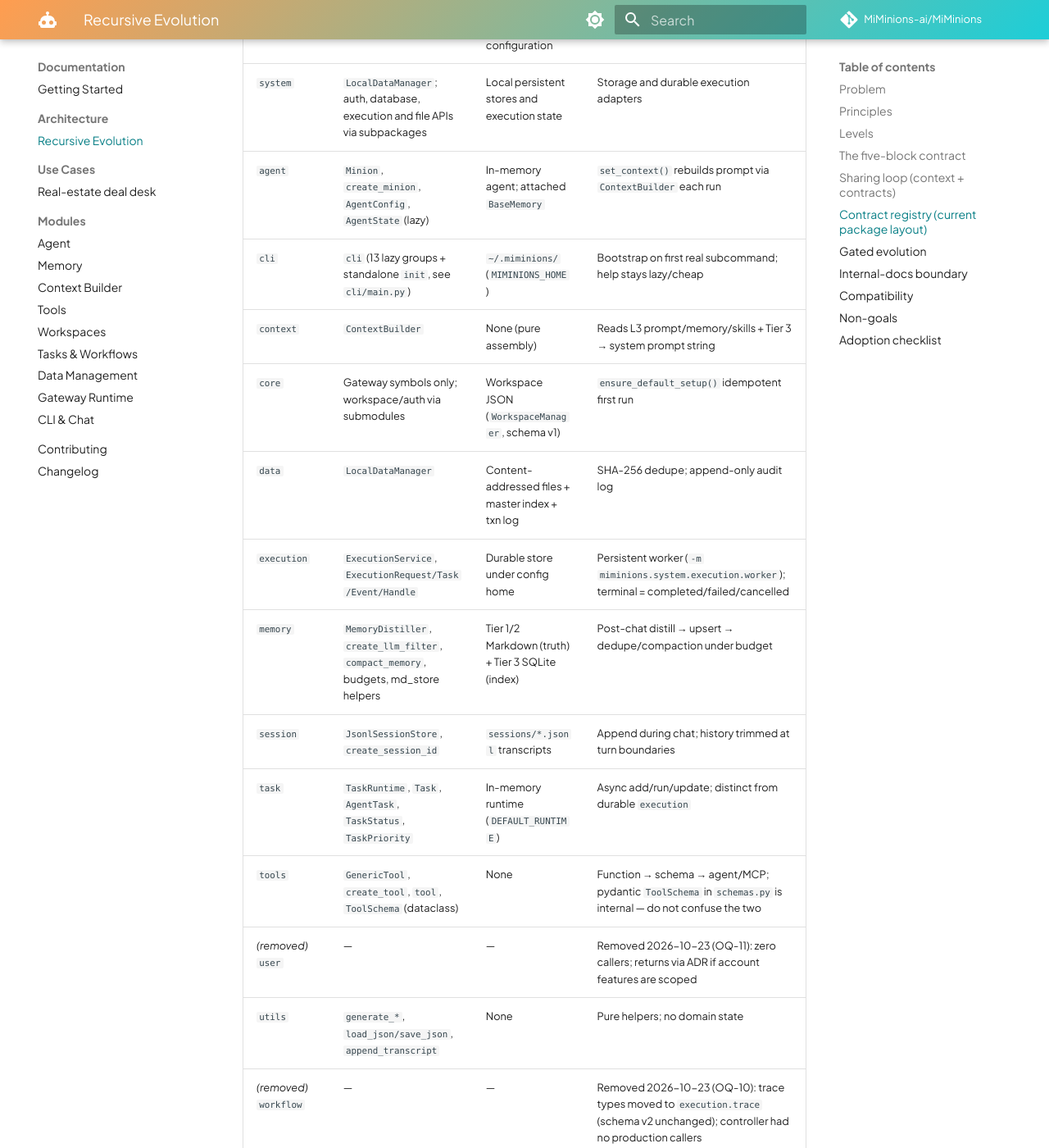
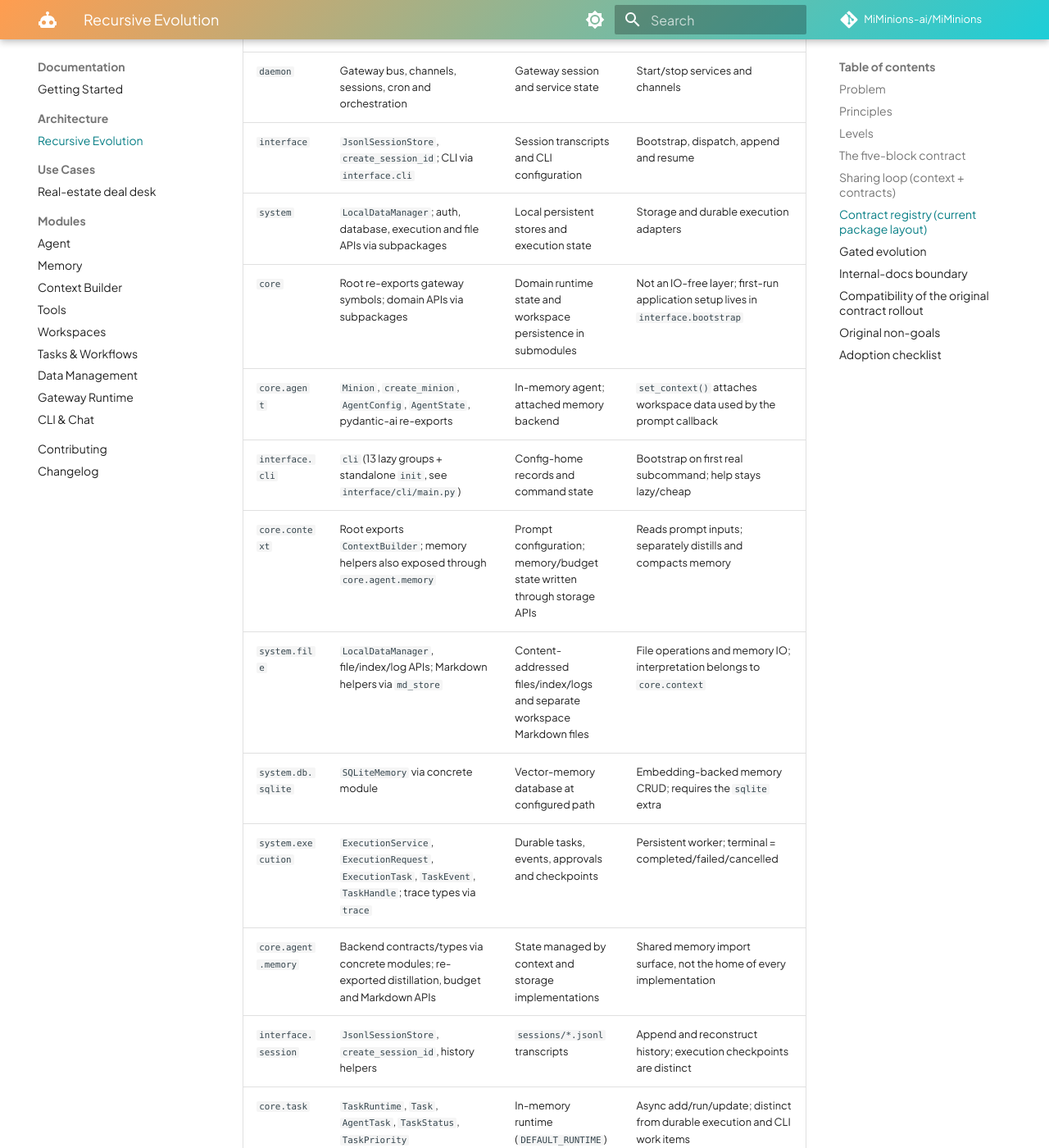
Before and after one commit to MiMinions-ai/MiMinions, an MkDocs documentation site: the page built from docs/architecture/recursive-evolution.md, in a window 1280 px wide and 1400 px high, scrolled down 3011 px. Shown: the whole window at 82% size. Built offline with MkDocs 1.6.1 and Material for MkDocs 9.7.7, drawn with Linux system fonts in a browser that asks for light colours; comment, search, counter and statistics services are not loaded; some of the changed text lies outside the part shown.

Commit message:
Refactor documentation across core, interface, and system packages
- Updated README files in core modules (agent, context, task, tool, workspace) to clarify purpose, responsibilities, and public surface.
- Enhanced agent memory documentation to specify backend contracts and memory lifecycle.
- Revised context documentation to detail prompt assembly and memory processing.
- Improved task module README to distinguish between in-memory and durable execution.
- Clarified tool module responsibilities and state management.
- Expanded workspace documentation to define project and workspace relationships.
- Updated daemon README to differentiate between gateway and execution instances.
- Enhanced interface documentation to clarify CLI structure and command responsibilities.
- Revised system documentation to better describe data management and execution services.
- Improved file storage documentation to clarify the separation of storage APIs and responsibilities.
- Updated utils documentation to reflect shared helper functions and their usage.

```diff
--- a/docs/architecture/recursive-evolution.md
+++ b/docs/architecture/recursive-evolution.md
@@ -15,7 +15,8 @@
 work must reverse-engineer intent. Unbounded growth + ungated sharing is the
 defect; the fix is structural, not more documentation volume.
 
-Evidence on `development` today:
+Evidence recorded at the original adoption (`f9e466b`, historical rather than
+the current tree):
 
 - `src/miminions/execution/` is tracked and shipped (`ExecutionService`,
   durable local execution) but absent from `STRUCTURE.md`.
@@ -40,10 +41,10 @@
 3. **Stable evolution.** A contract change is explicit, versioned, and
    merged together with its contract-doc update and its gate. No silent
    drift: if code and contract disagree, CI fails.
-4. **Markdown is the source of truth.** Indexes (SQLite, `STRUCTURE.md`
-   tree, MkDocs nav) are derived views. This generalises the existing
-   memory rule ("Markdown is the source of truth; SQLite is a read-only
-   index") to the whole repo.
+4. **Markdown-first contracts.** Keep human-readable contracts and workspace
+   memory explicit rather than relying on an index to explain them. This is
+   not a claim that all SQLite databases are read-only or derived: global memory
+   receives writes, and the execution database owns durable task state.
 
 ## Levels
 
@@ -51,19 +52,22 @@
 |---|---|---|---|
 | L0 | Repo | This doc + `pyproject.toml` + CI | `miminions` 0.4.1, entry `miminions = miminions.interface.cli.main:main` |
 | L1 | Package | `STRUCTURE.md` import surface | `from miminions.core.agent import create_minion` |
-| L2 | Module | `src/miminions/<module>/README.md` | `memory`, `context`, `execution` |
+| L2 | Module | `src/miminions/<package>/README.md` | `core/context`, `system/execution`, `interface/cli` |
 | L3 | Workspace | `prompt/ memory/ skills/ sessions/ data/` (`WorkspaceLayout`) | Bootstrap files `AGENTS.md USER.md TOOLS.md IDENTITY.md` |
 | L4 | Session | `sessions/*.jsonl` → distiller | One chat, distilled on exit |
 
 ## The five-block contract
 
-Every level, and every L2 module, states exactly these blocks. A missing
-block means the level is not yet contracted — the gate reports it.
+Every level, and every L2 module, should state these five blocks. The current
+structure gate checks top-level package contract markers and exported-name
+mentions, the map/nav, and CLI registrations; it does not prove that every block
+exists or that dependency and state descriptions match runtime behavior.
 
 1. **Purpose** — one paragraph: what this owns, what it never does.
 2. **Public surface** — the only stable API (usually the package
    `__init__.py` `__all__`, a CLI group, or an on-disk layout). Callers
-   import from here; deep imports are unsupported.
+   import from here or from explicitly documented concrete modules. Undocumented
+   implementation helpers are not made public merely by having internal callers.
 3. **State** — what it owns on disk/in memory, and which artefact is the
    source of truth vs a derived index.
 4. **Lifecycle** — how it is created, how it changes, and how change
@@ -95,33 +99,38 @@
 
 ## Contract registry (current package layout)
 
-Public surface is the module `__init__.py` `__all__` unless noted. Full
-contracts live in each module `README.md`; this table is the index.
+Paths below are relative to `miminions`; public surface is the package
+`__init__.py` `__all__` unless noted. A re-export is an import convenience, not
+implementation ownership. Package READMEs describe current responsibilities,
+including existing cross-package dependencies.
 
 | Module | Public surface (stable) | State owner | Lifecycle / promotion |
 |---|---|---|---|
 | `daemon` | Gateway bus, channels, sessions, cron and orchestration | Gateway session and service state | Start/stop services and channels |
 | `interface` | `JsonlSessionStore`, `create_session_id`; CLI via `interface.cli` | Session transcripts and CLI configuration | Bootstrap, dispatch, append and resume |
 | `system` | `LocalDataManager`; auth, database, execution and file APIs via subpackages | Local persistent stores and execution state | Storage and durable execution adapters |
-| `agent` | `Minion`, `create_minion`, `AgentConfig`, `AgentState` (lazy) | In-memory agent; attached `BaseMemory` | `set_context()` rebuilds prompt via `ContextBuilder` each run |
-| `cli` | `cli` (13 lazy groups + standalone `init`, see `cli/main.py`) | `~/.miminions/` (`MIMINIONS_HOME`) | Bootstrap on first real subcommand; help stays lazy/cheap |
-| `context` | `ContextBuilder` | None (pure assembly) | Reads L3 prompt/memory/skills + Tier 3 → system prompt string |
-| `core` | Gateway symbols only; workspace/auth via submodules | Workspace JSON (`WorkspaceManager`, schema v1) | `ensure_default_setup()` idempotent first run |
-| `data` | `LocalDataManager` | Content-addressed files + master index + txn log | SHA-256 dedupe; append-only audit log |
-| `execution` | `ExecutionService`, `ExecutionRequest/Task/Event/Handle` | Durable store under config home | Persistent worker (`-m miminions.system.execution.worker`); terminal = completed/failed/cancelled |
-| `memory` | `MemoryDistiller`, `create_llm_filter`, `compact_memory`, budgets, md_store helpers | Tier 1/2 Markdown (truth) + Tier 3 SQLite (index) | Post-chat distill → upsert → dedupe/compaction under budget |
-| `session` | `JsonlSessionStore`, `create_session_id` | `sessions/*.jsonl` transcripts | Append during chat; history trimmed at turn boundaries |
-| `task` | `TaskRuntime`, `Task`, `AgentTask`, `TaskStatus`, `TaskPriority` | In-memory runtime (`DEFAULT_RUNTIME`) | Async add/run/update; distinct from durable `execution` |
-| `tools` | `GenericTool`, `create_tool`, `tool`, `ToolSchema` (dataclass) | None | Function → schema → agent/MCP; pydantic `ToolSchema` in `schemas.py` is internal — do not confuse the two |
+| `core` | Root re-exports gateway symbols; domain APIs via subpackages | Domain runtime state and workspace persistence in submodules | Not an IO-free layer; first-run application setup lives in `interface.bootstrap` |
+| `core.agent` | `Minion`, `create_minion`, `AgentConfig`, `AgentState`, pydantic-ai re-exports | In-memory agent; attached memory backend | `set_context()` attaches workspace data used by the prompt callback |
+| `interface.cli` | `cli` (13 lazy groups + standalone `init`, see `interface/cli/main.py`) | Config-home records and command state | Bootstrap on first real subcommand; help stays lazy/cheap |
+| `core.context` | Root exports `ContextBuilder`; memory helpers also exposed through `core.agent.memory` | Prompt configuration; memory/budget state written through storage APIs | Reads prompt inputs; separately distills and compacts memory |
+| `system.file` | `LocalDataManager`, file/index/log APIs; Markdown helpers via `md_store` | Content-addressed files/index/logs and separate workspace Markdown files | File operations and memory IO; interpretation belongs to `core.context` |
+| `system.db.sqlite` | `SQLiteMemory` via concrete module | Vector-memory database at configured path | Embedding-backed memory CRUD; requires the `sqlite` extra |
+| `system.execution` | `ExecutionService`, `ExecutionRequest`, `ExecutionTask`, `TaskEvent`, `TaskHandle`; trace types via `trace` | Durable tasks, events, approvals and checkpoints | Persistent worker; terminal = completed/failed/cancelled |
+| `core.agent.memory` | Backend contracts/types via concrete modules; re-exported distillation, budget and Markdown APIs | State managed by context and storage implementations | Shared memory import surface, not the home of every implementation |
+| `interface.session` | `JsonlSessionStore`, `create_session_id`, history helpers | `sessions/*.jsonl` transcripts | Append and reconstruct history; execution checkpoints are distinct |
+| `core.task` | `TaskRuntime`, `Task`, `AgentTask`, `TaskStatus`, `TaskPriority` | In-memory runtime (`DEFAULT_RUNTIME`) | Async add/run/update; distinct from durable execution and CLI work items |
+| `core.tool` | `GenericTool`, `create_tool`, `tool`, `ToolSchema` (dataclass) | Tool schemas and project activation/import bookkeeping | Function adapters and MCP; pydantic `ToolSchema` in `schemas.py` is a different internal type |
 | *(removed)* `user` | — | — | Removed 2026-10-23 (OQ-11): zero callers; returns via ADR if account features are scoped |
-| `utils` | `generate_*`, `load_json/save_json`, `append_transcript` | None | Pure helpers; no domain state |
+| `utils` | `generate_*`, `load_json/save_json`, example `append_transcript` helper | No independent store; filesystem helpers use caller paths | Shared helpers, not all pure; transcript helper is re-exported from `interface.session` |
 | *(removed)* `workflow` | — | — | Removed 2026-10-23 (OQ-10): trace types moved to `execution.trace` (schema v2 unchanged); controller had no production callers |
-| `workspace_fs` | `WorkspaceLayout`, `BOOTSTRAP_PROMPT_FILES`, `init_workspace`, readers | On-disk L3 layout | `init_workspace()` scaffolds; readers omit missing files |
+| `core.workspace` | Workspace models/manager/resolvers, `WorkspaceLayout`, bootstrap and readers | Workspace JSON registry, filesystem layout and discovery cache | Resolve/create, scaffold and discover; project source is separate from state |
 
 Invariants that must never regress: `core/__init__` re-exports gateway
-only; the two `ToolSchema` types stay distinct and documented; `task`
-(in-memory) and `execution` (durable) never merge silently; Markdown
-outranks SQLite on conflict.
+only; the two `ToolSchema` types stay distinct and documented; `core.task`
+(in-memory) and `system.execution` (durable) never merge silently. The
+Markdown-first memory policy does not imply an automatic cross-store conflict
+resolver. Empty `core.knowledge`, `interface.gui` and `system.config` packages are
+reserved, not additional implemented services.
 
 ## Gated evolution
 
@@ -150,7 +159,7 @@
 reappears here. Public docs answer "what should a user do"; internal
 docs answer "why did we decide it, what is broken, what is next".
 
-## Compatibility
+## Compatibility of the original contract rollout
 
 Stable across this change: Python ≥3.12, `pydantic-ai>=1.0.0,<2.0.0`,
 console entry `miminions`, `~/.miminions/` home (`MIMINIONS_HOME`),
@@ -158,7 +167,7 @@
 `STRUCTURE.md`, the check script, CI wiring, and missing READMEs are
 added; no runtime API moves.
 
-## Non-goals
+## Original non-goals
 
 No new runtime feature, no module rename, no branch cleanup, no wiki or
 external docs host, no hand-maintained duplicate of this registry (the
```
Also changed, not shown: other parts of docs/architecture/recursive-evolution.md (+1 -1 lines), README.md (+3 -1 lines), STRUCTURE.md (+35 -0 lines), src/miminions/core/README.md (+51 -20 lines), src/miminions/core/agent/README.md (+7 -1 lines), src/miminions/core/agent/memory/README.md (+40 -11 lines), src/miminions/core/context/README.md (+27 -8 lines), src/miminions/core/task/README.md (+10 -5 lines), src/miminions/core/tool/README.md (+2 -2 lines), src/miminions/core/workspace/README.md (+10 -1 lines), src/miminions/daemon/README.md (+4 -0 lines), src/miminions/interface/README.md (+43 -17 lines), src/miminions/interface/cli/README.md (+34 -18 lines), src/miminions/system/README.md (+54 -16 lines), 3 more files.
